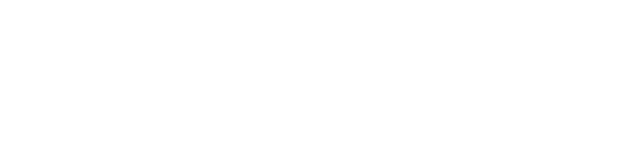
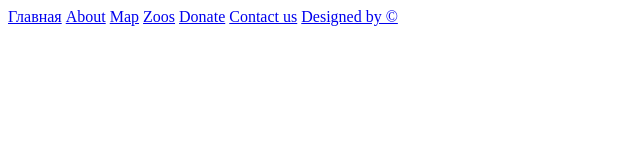
Before and after one commit to Berlinskiy93/online_zoo_3_weeks, a plain HTML site: page index.html in a window 1280 px wide. Shown: the whole page, without its empty margins (0-640 px from the left). Drawn offline with Linux system fonts and the light colour scheme.

Commit message:
add img + small things

```diff
--- a/index.html
+++ b/index.html
@@ -9,5 +9,22 @@
 </head>
 <body>
 
+<!--hat + Head -->
+
+<section>
+    <header>
+        <nav>
+            <a href="#">Главная</a>
+            <a href="#">About</a>
+            <a href="#">Map</a>
+            <a href="#">Zoos</a>
+            <a href="#">Donate</a>
+            <a href="#">Contact us</a>
+            <a href="#">Designed by ©</a>
+        </nav>
+    </header>
+
+</section>
+
 </body>
 </html>
```
Also changed, not shown: css/desktop_petsory_css/hat_head.css (added, +19 -0 lines), config.json (deleted), img/desktop_petsory_img/basement/fern_basement.png (added), img/desktop_petsory_img/body/grandpa_body.jpg (added), img/desktop_petsory_img/card/cheetahs_card.jpg (added), img/desktop_petsory_img/card/eagle_card.jpg (added), img/desktop_petsory_img/card/flower_card.png (added), img/desktop_petsory_img/card/gorilla_card.jpg (added), img/desktop_petsory_img/card/pandas_card.jpg (added), img/desktop_petsory_img/card/penguin_card.jpg (added), img/desktop_petsory_img/card/sloth_card.jpg (added), img/desktop_petsory_img/head/panda_head.jpg (added), 2 other files.
